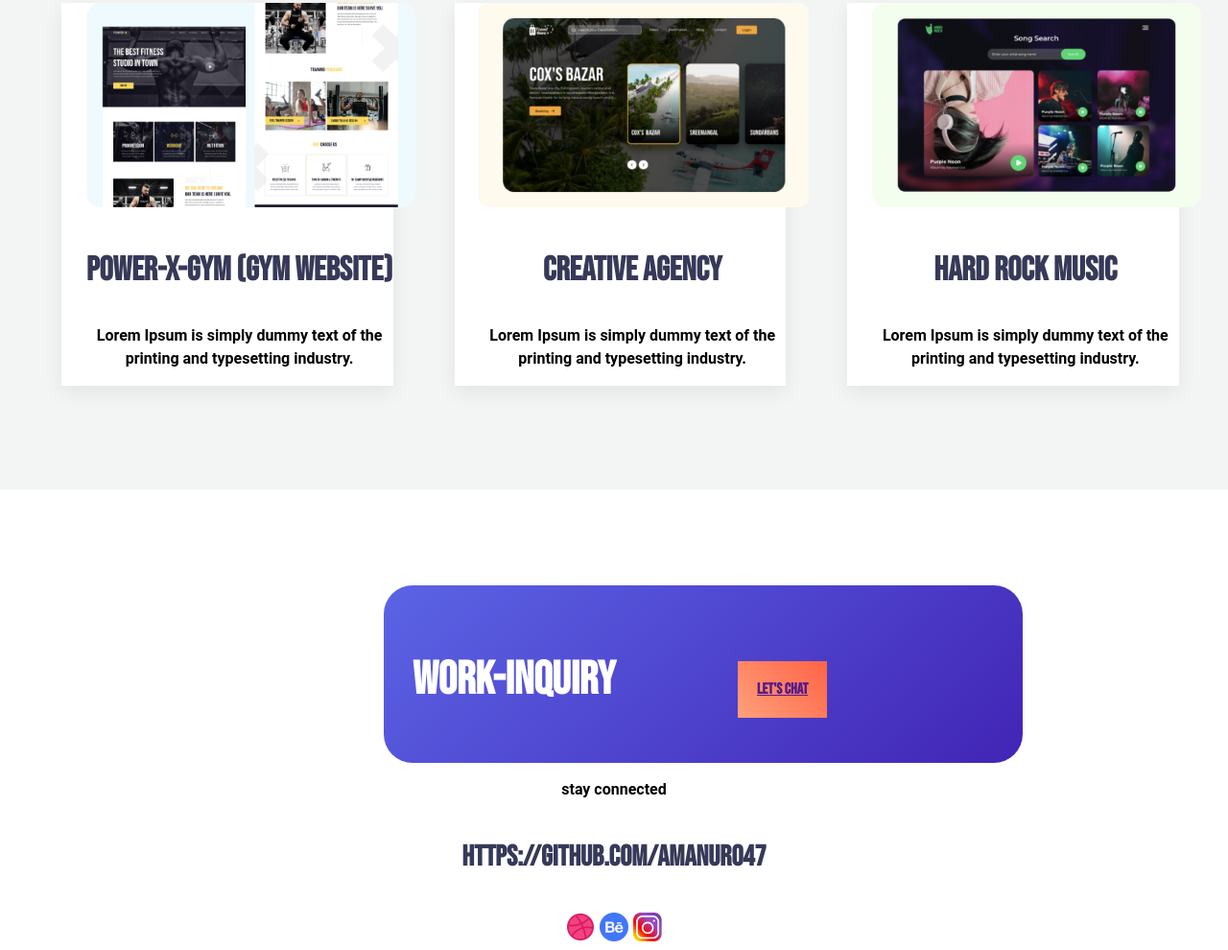
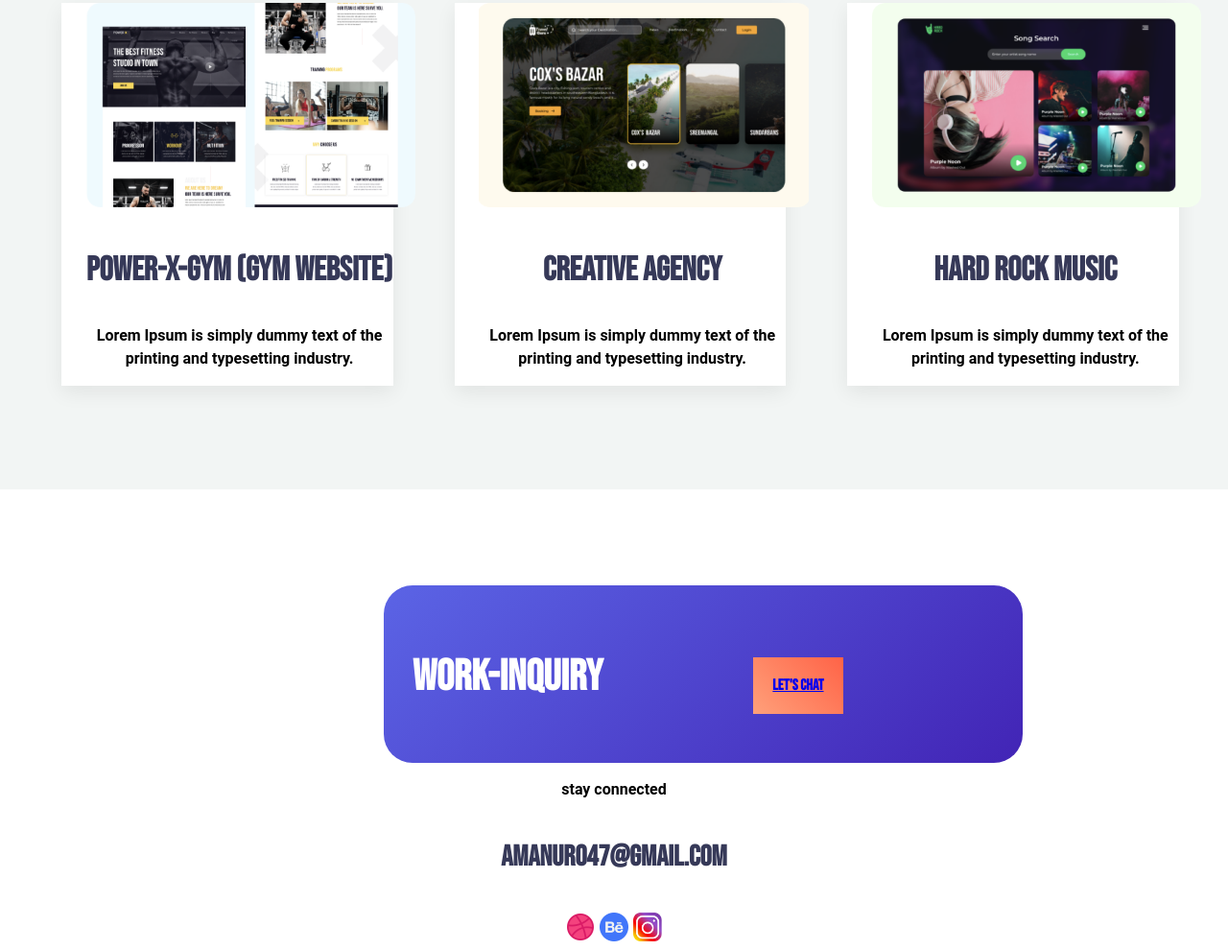
Before and after one commit to amanur047/portfolio-assignment, a plain HTML site: page index.html in a window 1280 px wide. Shown: the part 1227-2217 px from the top of the page at 96% size. Drawn offline with Linux system fonts and the light colour scheme.

Commit message:
fixed something

```diff
--- a/index.html
+++ b/index.html
@@ -73,15 +73,18 @@
 
      <section class="work">
          <div >
-         <h2 id="Work-inquiry ">Work-inquiry   <span id="chat"> <a href="">let's Chat</a> </span> </h2>
+         <h2 id="Work-inquiry ">Work-inquiry   <span id="chat"> <a href="mailto:amanur047@gmail.com">let's Chat</a> </span> </h2>
          </div>
 
          </div>
 
          </section>
          <footer>
-             <p>stay connected</p>
-             <h4>https://github.com/amanur047</h2>
+
+                <p>stay connected</p>
+                <h4>amanur047@gmail.com</h4>
+
+
                 <div class="icons">
                     <img src="icons/image 6.png" alt="">
 
--- a/style.css
+++ b/style.css
@@ -73,34 +73,31 @@ margin-left:400px;
 margin-top: 100px;
 padding:30px;
 color: white;
-font-size: 32px;
 width: 606px;
 height: 125px;
 
 }
 
-
 #Work-inquiry
 {
-   width:60%
+   width:60%;
 
 }
+
 #chat
 {
-
+    color: white;
     background-image: linear-gradient(45deg,lightsalmon,tomato);
 
     text-decoration: none;
     font-size: medium;
 
-    margin: 120px;
+    margin: 150px;
     padding:20px;
-
-
-
 }
 footer{
     text-align: center;
+    text-decoration: none;
 }
 .icons
 {
```
Also changed, not shown: images/amanur3.jpg (added), 1 other file.
